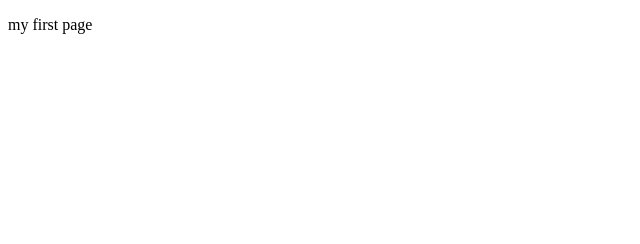
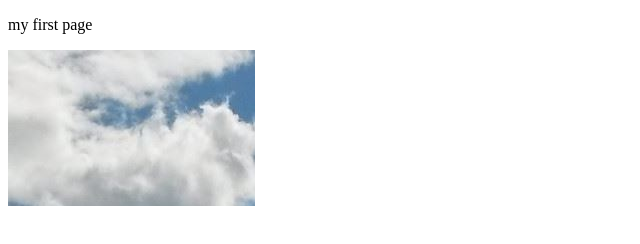
Before and after one commit to bourbots/js-misx5l, a website: page index.html in a window 1280 px wide. Shown: the whole page, without its empty margins (0-640 px from the left). Drawn offline with Linux system fonts and the light colour scheme.

Commit message:
1 binaries uploaded

```diff
--- a/index.html
+++ b/index.html
@@ -9,7 +9,7 @@
 
 <body>
   <p>my first page</p>
-  <img src="" alt="">
+  <img src="./images/im2.jpg" alt="truc">
 </body>
 
 </html>
```
Also changed, not shown: img1.JPG (added).
